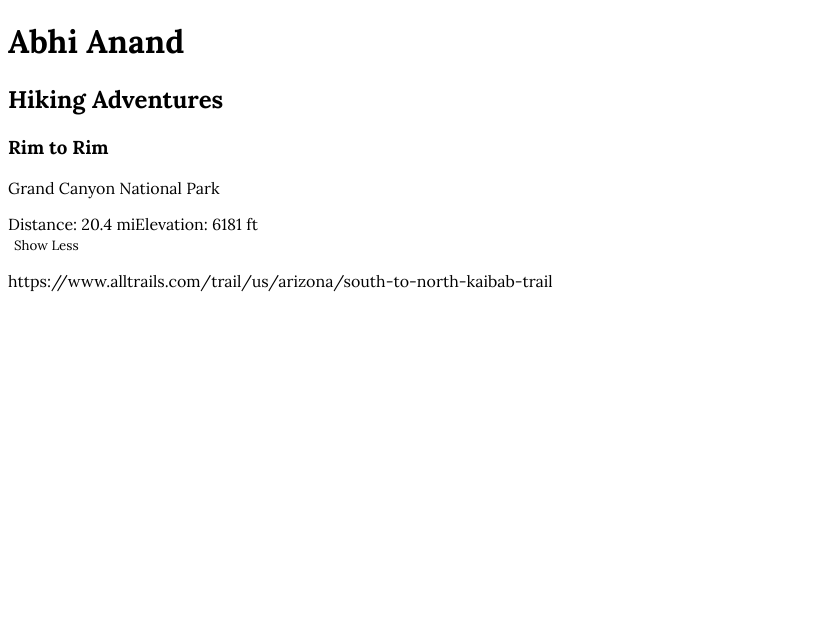
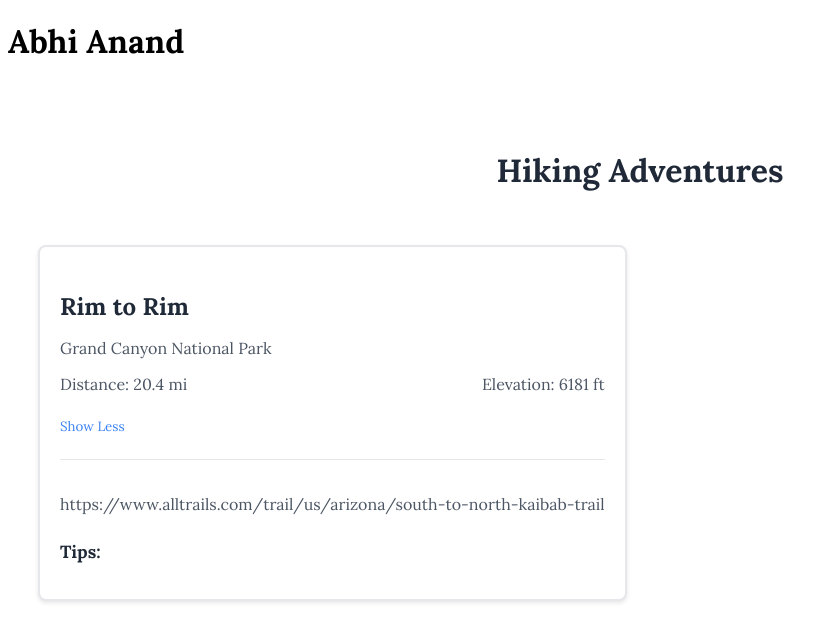
Before and after one commit to abhianand1999/abhianand1999.github.io, a React (Vite) app: page / in a window 1280 px wide. Both pictures are taken after a click on the button "Show More". Shown: the top 642 px of the page, without its empty margins (0-838 px from the left). Built offline with nearby package versions, Linux system fonts and the light colour scheme; the HTML template or start-up script is replaced by a standard one.

Commit message:
minor updates

```diff
--- a/src/components/hiking/hikingtemplate.jsx
+++ b/src/components/hiking/hikingtemplate.jsx
@@ -1,31 +1,89 @@
 import React from 'react'
-import {hikes} from './hiking-data.js'
+import { hikes } from './hiking-data.js'
 
 const HikeCard = ({ hike }) => {
   const [expanded, setExpanded] = React.useState(false)
 
   return (
-    <div className="card">
-      <h3>{hike.name}</h3>
-      <p>{hike.location}</p>
-      <div>
+    <div style={{
+      minWidth: '300px',
+      padding: '20px',
+      margin: '10px',
+      border: '2px solid #e5e7eb',
+      borderRadius: '8px',
+      background: 'white',
+      boxShadow: '0 2px 4px rgba(0, 0, 0, 0.1)',
+      fontFamily: 'Lora, sans-serif'
+    }}>
+      <h3 style={{
+        fontFamily: 'Lora, sans-serif',
+        fontSize: '1.5rem',
+        marginBottom: '12px',
+        color: '#1f2937'
+      }}>{hike.name}</h3>
+
+      <p style={{
+        color: '#4b5563',
+        marginBottom: '16px'
+      }}>{hike.location}</p>
+
+      <div style={{
+        display: 'flex',
+        justifyContent: 'space-between',
+        marginBottom: '16px',
+        color: '#4b5563'
+      }}>
         <span>Distance: {hike.distance} mi</span>
         <span>Elevation: {hike.elevation} ft</span>
       </div>
 
-      <button onClick={() => setExpanded(!expanded)}>
+      <button
+        onClick={() => setExpanded(!expanded)}
+        style={{
+          background: 'none',
+          border: 'none',
+          color: '#3b82f6',
+          cursor: 'pointer',
+          fontFamily: 'Lora, sans-serif',
+          padding: '8px 0',
+          fontWeight: '500'
+        }}
+      >
         {expanded ? 'Show Less' : 'Show More'}
       </button>
 
       {expanded && (
-        <div>
-          <p>{hike.description}</p>
+        <div style={{
+          marginTop: '16px',
+          paddingTop: '16px',
+          borderTop: '1px solid #e5e7eb'
+        }}>
+          <p style={{
+            color: '#4b5563',
+            marginBottom: '16px',
+            lineHeight: '1.5'
+          }}>{hike.description}</p>
+
           {hike.tips && (
-            <ul>
-              {hike.tips.map((tip, index) => (
-                <li key={index}>{tip}</li>
-              ))}
-            </ul>
+            <div>
+              <h4 style={{
+                fontFamily: 'Lora, sans-serif',
+                fontSize: '1.1rem',
+                marginBottom: '8px',
+                color: '#1f2937'
+              }}>Tips:</h4>
+              <ul style={{
+                listStyleType: 'disc',
+                paddingLeft: '20px',
+                color: '#4b5563'
+              }}>
+                {hike.tips.map((tip, index) => (
+                  <li key={index} style={{
+                    marginBottom: '4px'
+                  }}>{tip}</li>
+                ))}
+              </ul>
+            </div>
           )}
         </div>
       )}
@@ -35,9 +93,25 @@ const HikeCard = ({ hike }) => {
 
 const HikingSection = () => {
   return (
-    <section>
-      <h2>Hiking Adventures</h2>
-      <div className="hikes-container">
+    <section style={{
+      padding: '40px 20px',
+    }}>
+      <h2 style={{
+        fontFamily: 'Lora, sans-serif',
+        fontSize: '2rem',
+        marginBottom: '24px',
+        textAlign: 'center',
+        color: '#1f2937'
+      }}>Hiking Adventures</h2>
+
+      <div style={{
+        display: 'flex',
+        overflowX: 'auto',
+        padding: '20px 0',
+        gap: '20px',
+        scrollbarWidth: 'thin',
+        scrollbarColor: '#cbd5e1 transparent'
+      }}>
         {hikes.map((hike, index) => (
           <HikeCard key={index} hike={hike} />
         ))}
```
